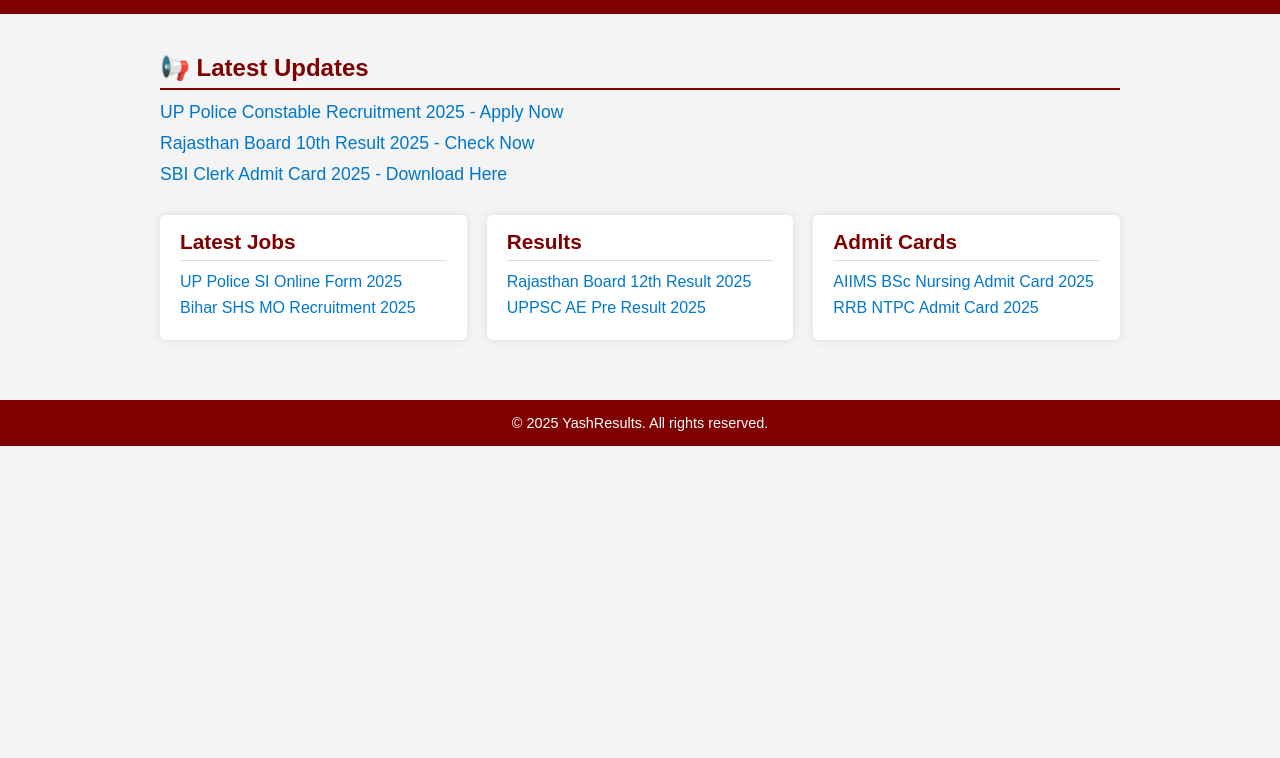
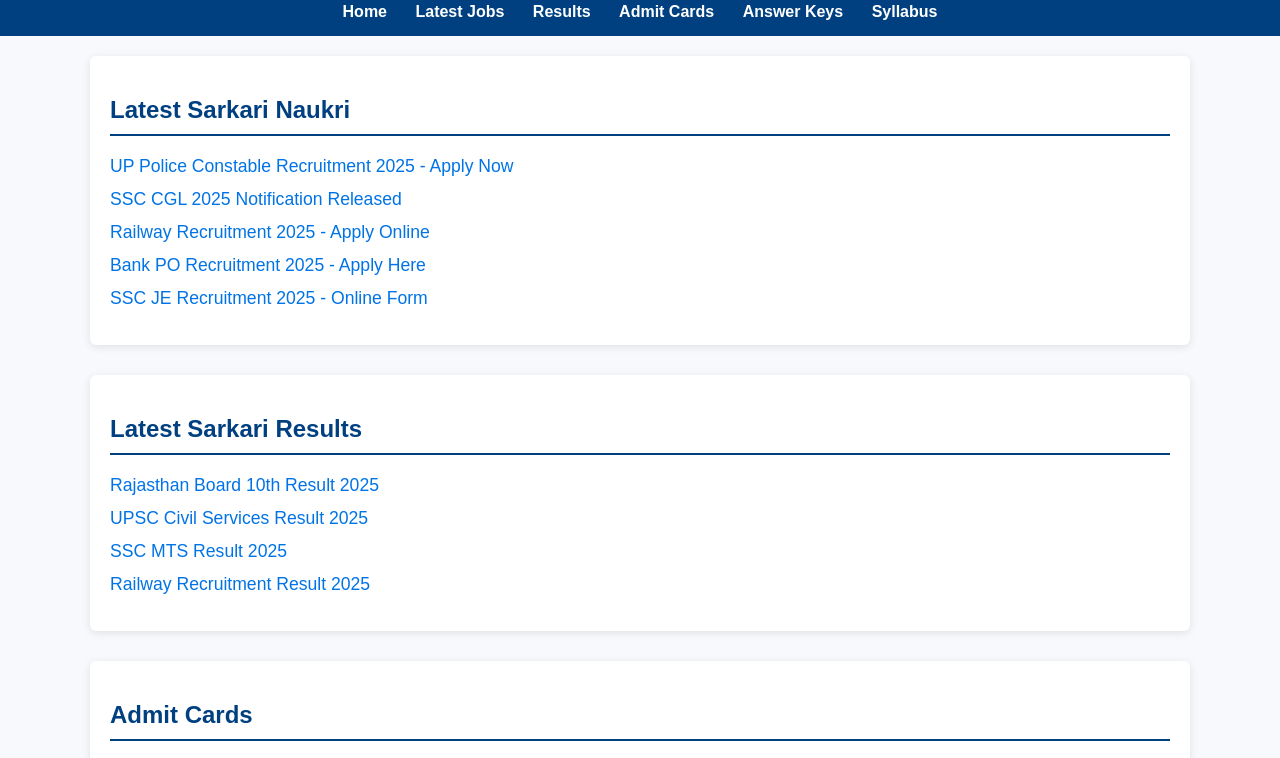
Before and after one commit to Soonu303/yashresults, a plain HTML site: page index.html in a window 1280 px wide. Shown: the part 120-878 px from the top of the page. Before the commit the page ends 800 px from the top, so only its background shows below. Drawn offline with Linux system fonts and the light colour scheme.

Commit message:
Update index.html

```diff
--- a/index.html
+++ b/index.html
@@ -3,180 +3,138 @@
 <head>
 <meta charset="UTF-8" />
 <meta name="viewport" content="width=device-width, initial-scale=1" />
-  <title>YashResults - Sarkari Naukri & Exam Updates</title>
+<title>YashResults - Sarkari Naukri & Free Job Alerts</title>
 <style>
-    /* Reset */
-    * {
+  body {
+    font-family: Arial, sans-serif;
+    background: #f7f9fc;
+    color: #333;
     margin: 0;
     padding: 0;
-      box-sizing: border-box;
-    }
-    body {
-      font-family: Arial, sans-serif;
-      background-color: #f4f4f4;
-      color: #333;
   }
   header {
-      background-color: #800000;
+    background-color: #004080;
     color: white;
-      padding: 15px 10px;
+    padding: 15px 20px;
     text-align: center;
   }
-    header .logo h1 {
-      font-size: 2.5em;
+  header h1 {
     margin-bottom: 5px;
   }
-    header .logo p {
-      font-size: 1.1em;
-      font-weight: 500;
-    }
   nav {
-      margin-top: 12px;
+    margin-top: 10px;
   }
   nav a {
     color: white;
-      margin: 0 14px;
+    margin: 0 12px;
     text-decoration: none;
     font-weight: bold;
-      font-size: 1.1em;
   }
   nav a:hover {
     text-decoration: underline;
   }
   main {
+    max-width: 1100px;
+    margin: 20px auto;
+    padding: 0 20px 40px 20px;
+  }
+  section {
+    background: white;
     padding: 20px;
-      max-width: 1000px;
-      margin: 20px auto;
+    box-shadow: 0 2px 8px rgb(0 0 0 / 0.1);
+    border-radius: 6px;
+    margin-bottom: 30px;
   }
-    .announcement h2 {
-      color: #800000;
+  section h2 {
+    color: #004080;
+    border-bottom: 2px solid #004080;
+    padding-bottom: 10px;
+    margin-bottom: 20px;
+  }
+  ul {
+    list-style-type: none;
+    padding-left: 0;
+  }
+  li {
     margin-bottom: 12px;
-      border-bottom: 2px solid #800000;
-      padding-bottom: 6px;
-    }
-    .announcement ul {
-      list-style-type: none;
-    }
-    .announcement li {
-      margin-bottom: 10px;
     font-size: 1.1em;
   }
-    .announcement a {
-      color: #0077cc;
+  a {
+    color: #0073e6;
     text-decoration: none;
   }
-    .announcement a:hover {
-      text-decoration: underline;
-    }
-    .categories {
-      display: flex;
-      justify-content: space-between;
-      margin-top: 30px;
-      gap: 20px;
-      flex-wrap: wrap;
-    }
-    .category {
-      background-color: white;
-      padding: 15px 20px;
-      flex: 1 1 30%;
-      box-shadow: 0 0 10px rgba(0,0,0,0.1);
-      min-width: 250px;
-      border-radius: 6px;
-    }
-    .category h3 {
-      color: #800000;
-      margin-bottom: 12px;
-      font-size: 1.3em;
-      border-bottom: 1px solid #ddd;
-      padding-bottom: 6px;
-    }
-    .category ul {
-      list-style-type: none;
-    }
-    .category li {
-      margin-bottom: 8px;
-      font-size: 1em;
-    }
-    .category a {
-      color: #0077cc;
-      text-decoration: none;
-    }
-    .category a:hover {
+  a:hover {
     text-decoration: underline;
   }
   footer {
-      background-color: #800000;
+    background-color: #004080;
     color: white;
     text-align: center;
     padding: 15px 10px;
     margin-top: 40px;
-      font-size: 0.9em;
   }
-
-    /* Responsive */
-    @media(max-width: 700px){
+  @media(max-width: 700px) {
     nav a {
       display: inline-block;
       margin: 8px 10px;
-      }
-      .categories {
-        flex-direction: column;
-      }
-      .category {
-        flex: 1 1 100%;
     }
   }
 </style>
 </head>
 <body>
 <header>
-    <div class="logo">
   <h1>YashResults</h1>
-      <p>Government Jobs & Exam Updates</p>
-    </div>
+  <p>Free Sarkari Naukri Alerts & Result Updates</p>
   <nav>
     <a href="#">Home</a>
     <a href="#">Latest Jobs</a>
     <a href="#">Results</a>
     <a href="#">Admit Cards</a>
+    <a href="#">Answer Keys</a>
     <a href="#">Syllabus</a>
-      <a href="#">Answer Keys</a>
   </nav>
 </header>
 
 <main>
-    <section class="announcement">
-      <h2>📢 Latest Updates</h2>
+
+  <section>
+    <h2>Latest Sarkari Naukri</h2>
     <ul>
-        <li><a href="https://uppolice.gov.in" target="_blank" rel="noopener">UP Police Constable Recruitment 2025 - Apply Now</a></li>
-        <li><a href="https://rajeduboard.rajasthan.gov.in" target="_blank" rel="noopener">Rajasthan Board 10th Result 2025 - Check Now</a></li>
-        <li><a href="https://sbi.co.in/careers" target="_blank" rel="noopener">SBI Clerk Admit Card 2025 - Download Here</a></li>
+      <li><a href="https://www.freejobalert.com/up-police-constable-recruitment" target="_blank" rel="noopener">UP Police Constable Recruitment 2025 - Apply Now</a></li>
+      <li><a href="https://www.freejobalert.com/ssc-cgl-2025-notification" target="_blank" rel="noopener">SSC CGL 2025 Notification Released</a></li>
+      <li><a href="https://www.freejobalert.com/railway-recruitment-2025" target="_blank" rel="noopener">Railway Recruitment 2025 - Apply Online</a></li>
+      <li><a href="https://www.freejobalert.com/bank-po-recruitment-2025" target="_blank" rel="noopener">Bank PO Recruitment 2025 - Apply Here</a></li>
+      <li><a href="https://www.freejobalert.com/ssc-je-recruitment-2025" target="_blank" rel="noopener">SSC JE Recruitment 2025 - Online Form</a></li>
     </ul>
   </section>
 
-    <section class="categories">
-      <div class="category">
-        <h3>Latest Jobs</h3>
+  <section>
+    <h2>Latest Sarkari Results</h2>
     <ul>
-          <li><a href="https://uppolice.gov.in/si-recruitment" target="_blank" rel="noopener">UP Police SI Online Form 2025</a></li>
-          <li><a href="https://state.bihar.gov.in/shsmo" target="_blank" rel="noopener">Bihar SHS MO Recruitment 2025</a></li>
+      <li><a href="https://www.freejobalert.com/rajasthan-board-10th-result" target="_blank" rel="noopener">Rajasthan Board 10th Result 2025</a></li>
+      <li><a href="https://www.freejobalert.com/upsc-civil-services-result" target="_blank" rel="noopener">UPSC Civil Services Result 2025</a></li>
+      <li><a href="https://www.freejobalert.com/ssc-mts-result" target="_blank" rel="noopener">SSC MTS Result 2025</a></li>
+      <li><a href="https://www.freejobalert.com/railway-recruitment-result" target="_blank" rel="noopener">Railway Recruitment Result 2025</a></li>
     </ul>
-      </div>
-      <div class="category">
-        <h3>Results</h3>
+  </section>
+
+  <section>
+    <h2>Admit Cards</h2>
     <ul>
-          <li><a href="https://rajeduboard.rajasthan.gov.in/12th-result" target="_blank" rel="noopener">Rajasthan Board 12th Result 2025</a></li>
-          <li><a href="https://uppsc.up.nic.in/ae-pre-result" target="_blank" rel="noopener">UPPSC AE Pre Result 2025</a></li>
+      <li><a href="https://www.freejobalert.com/aiims-nursing-admit-card" target="_blank" rel="noopener">AIIMS Nursing Admit Card 2025</a></li>
+      <li><a href="https://www.freejobalert.com/rrb-ntpc-admit-card" target="_blank" rel="noopener">RRB NTPC Admit Card 2025</a></li>
+      <li><a href="https://www.freejobalert.com/sbi-clerk-admit-card" target="_blank" rel="noopener">SBI Clerk Admit Card 2025</a></li>
     </ul>
-      </div>
-      <div class="category">
-        <h3>Admit Cards</h3>
+  </section>
+
+  <section>
+    <h2>Answer Keys</h2>
     <ul>
-          <li><a href="https://aiims.edu/nursing-admit-card" target="_blank" rel="noopener">AIIMS BSc Nursing Admit Card 2025</a></li>
-          <li><a href="https://rrbcdg.gov.in/ntpc-admit-card" target="_blank" rel="noopener">RRB NTPC Admit Card 2025</a></li>
+      <li><a href="https://www.freejobalert.com/ssc-cgl-answer-key" target="_blank" rel="noopener">SSC CGL Answer Key 2025</a></li>
+      <li><a href="https://www.freejobalert.com/railway-recruitment-answer-key" target="_blank" rel="noopener">Railway Recruitment Answer Key 2025</a></li>
     </ul>
-      </div>
   </section>
+
 </main>
 
 <footer>
```
Lines whose indentation alone changed are shown as unchanged.
